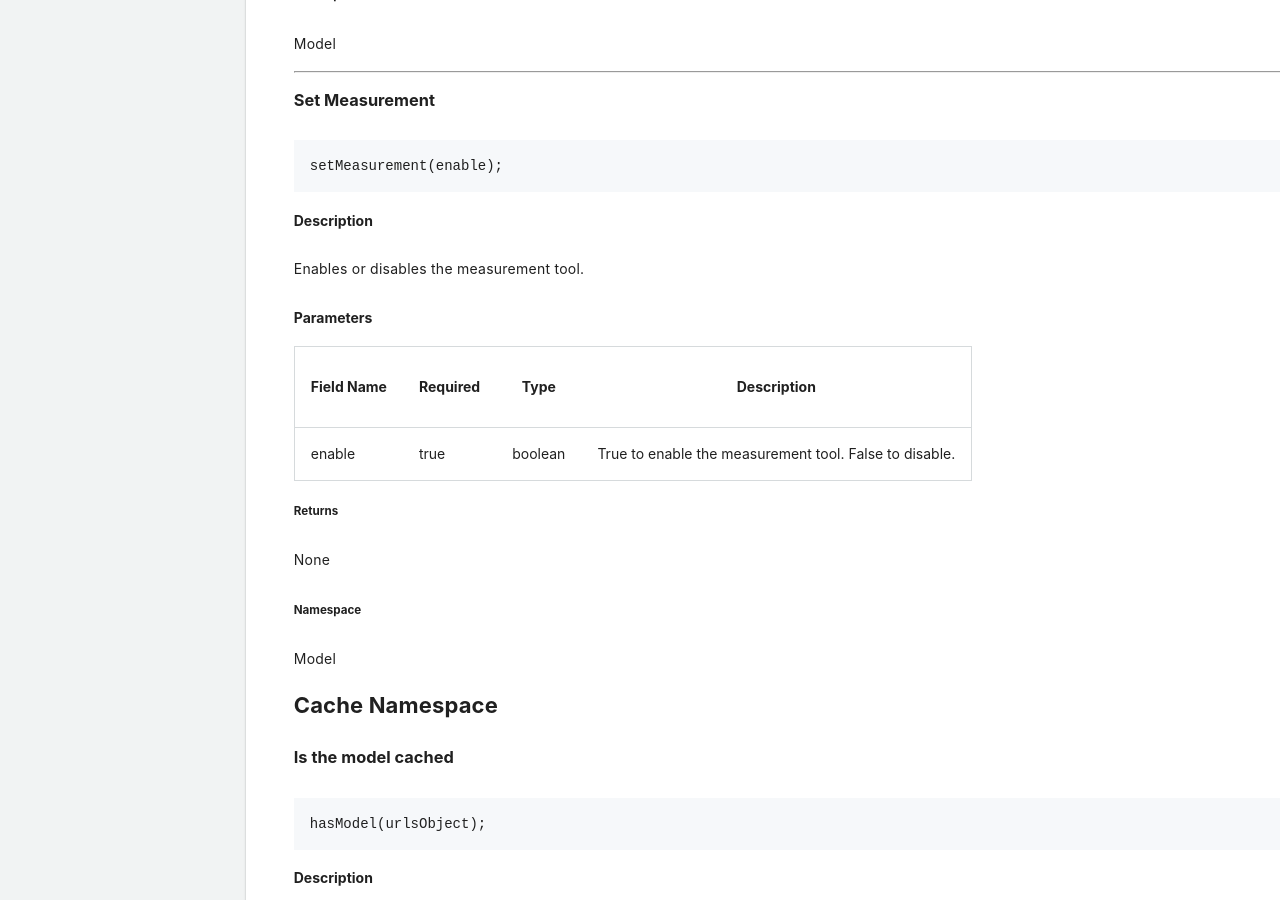
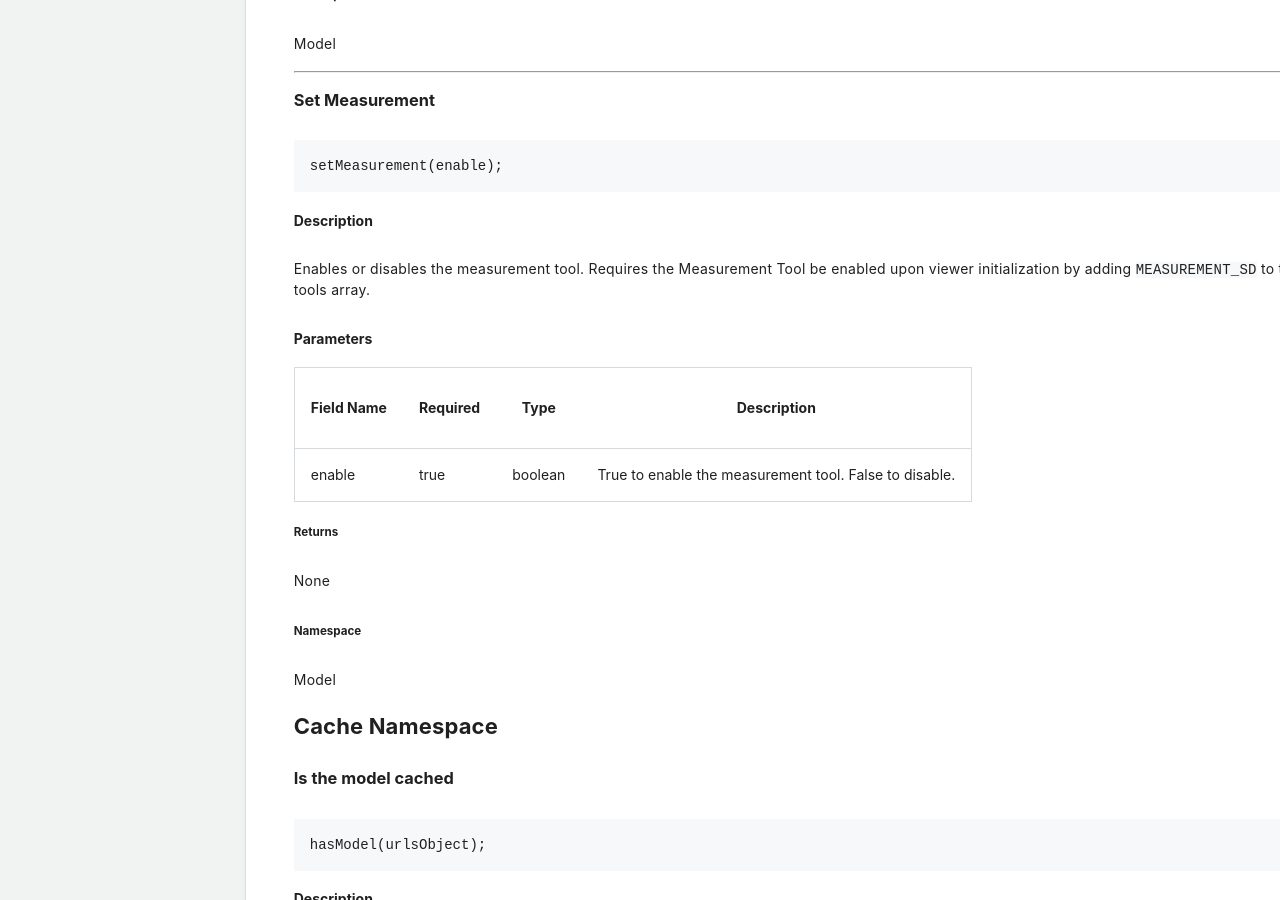
Before and after one commit to procore/documentation, a Jekyll site: the page built from bim_webviewer/bim_web_viewer.md, in a window 1280 px wide and 900 px high, scrolled down 48744 px. Built offline with Jekyll 4.4.1, drawn with Linux system fonts in a browser that asks for light colours; comment, search, counter and statistics services are not loaded.

Commit message:
Adding requirement

```diff
--- a/bim_webviewer/bim_web_viewer.md
+++ b/bim_webviewer/bim_web_viewer.md
@@ -2399,7 +2399,7 @@ setMeasurement(enable);
 
 #### Description
 
-Enables or disables the measurement tool.
+Enables or disables the measurement tool. Requires the Measurement Tool be enabled upon viewer initialization by adding `MEASUREMENT_SD` to the options tools array.
 
 #### Parameters
 
```
